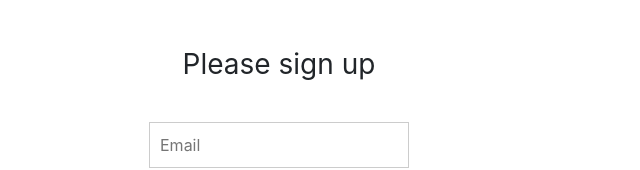
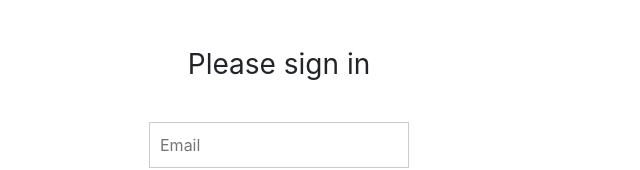
Before and after one commit to Bondok6/whats-app-reactjs-, a React (Create React App) app: page /auth in a window 1280 px wide. Shown: the top 170 px of the page, without its empty margins (322-962 px from the left). Built offline with nearby package versions, Linux system fonts and the light colour scheme; what mic-recorder-to-mp3 would draw is missing.

Commit message:
Update SignIn.js

```diff
--- a/src/components/SignIn/SignIn.js
+++ b/src/components/SignIn/SignIn.js
@@ -89,7 +89,7 @@
             <div className="row m-5 m-5 m-5">
               <div className="col-4"></div>
               <form className="form-signin">
-                <h1 className="h3 mb-3 font-weight-normal">Please sign up</h1>
+                <h1 className="h3 mb-3 font-weight-normal">Please sign in</h1>
                 {form}
 
                 <button
```
